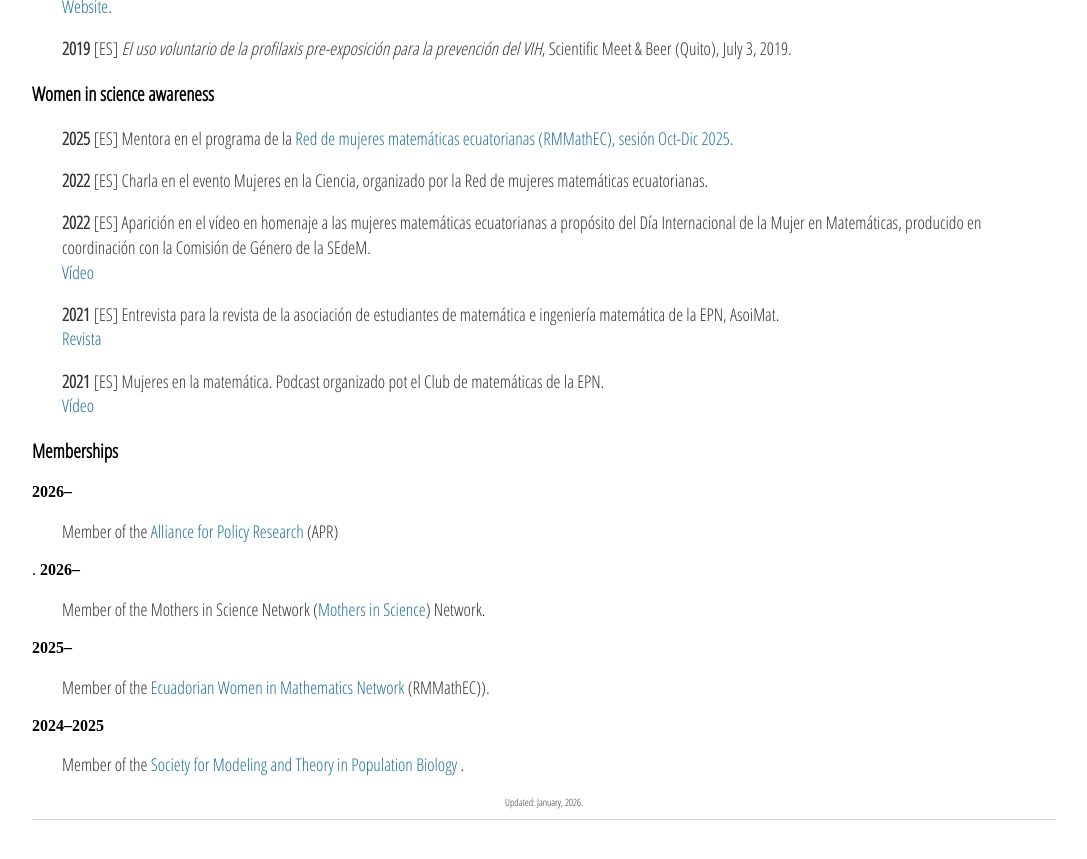
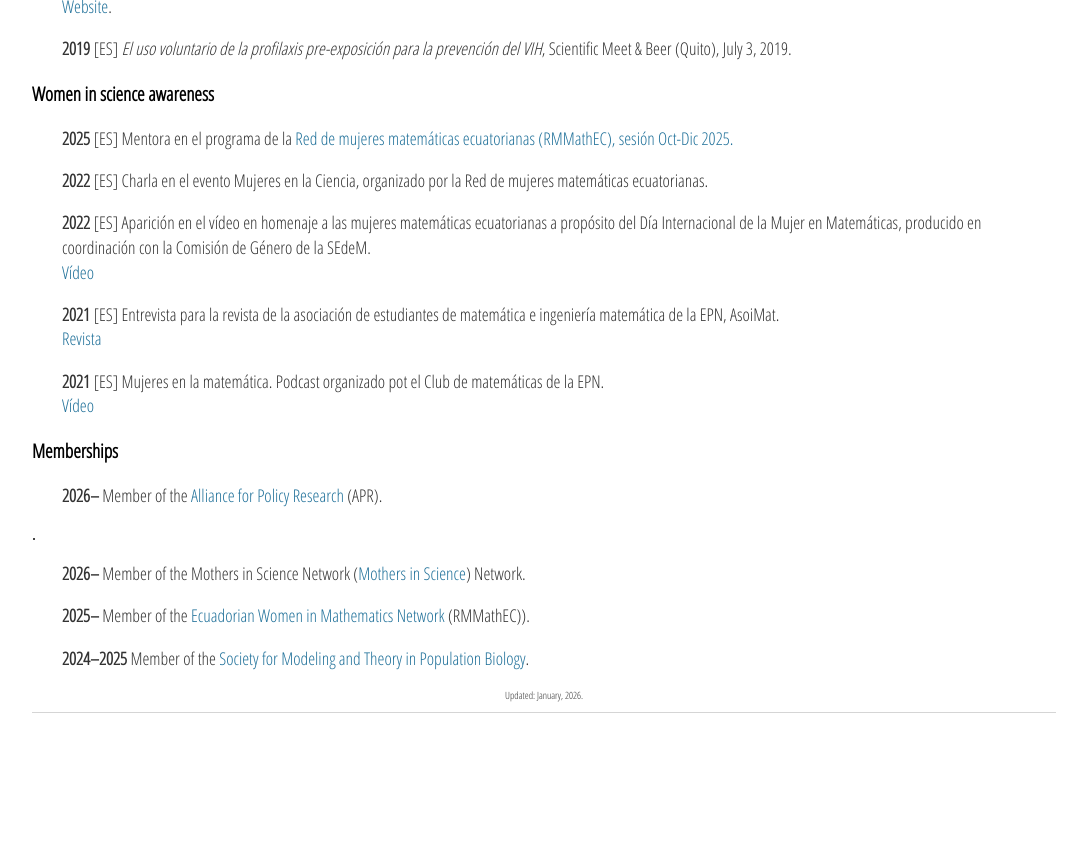
Before and after one commit to sjijon/sjijon.github.io, a Jekyll site: the page built from scientific-activities.html, in a window 1280 px wide and 900 px high, scrolled down 2090 px. Shown: the top 859 px of the window, without its empty margins (96-1183 px from the left). Built offline with Jekyll 4.4.1, drawn with Linux system fonts in a browser that asks for light colours; after the commit the page ends 2883 px from its top, so only the background shows below that.

Commit message:
Fix paragraphs

```diff
--- a/scientific-activities.html
+++ b/scientific-activities.html
@@ -201,13 +201,21 @@
 
 
 	<h3>Memberships</h3>
-	<strong>2026&ndash;</strong> <p style="padding-left:30px;">Member of the <a href="https://allianceforpolicyresearch.org/" target="_blank">Alliance for Policy Research</a> (APR)</p>.
+	<p style="padding-left:30px;">
+		<strong>2026&ndash;</strong> Member of the <a href="https://allianceforpolicyresearch.org/" target="_blank">Alliance for Policy Research</a> (APR).
+	</p>.
 
-	<strong>2026&ndash;</strong><p style="padding-left:30px;">Member of the Mothers in Science Network (<a href="https://www.mothersinscience.com" target="_blank">Mothers in Science</a>) Network.</p>
+	<p style="padding-left:30px;">
+		<strong>2026&ndash;</strong> Member of the Mothers in Science Network (<a href="https://www.mothersinscience.com" target="_blank">Mothers in Science</a>) Network.
+	</p>
 
-	<strong>2025&ndash;</strong><p style="padding-left:30px;">Member of the <a href="https://redmujeresmatematicasecu.github.io/red-mujeres-matematicas-ECU/#/" target="_blank">Ecuadorian Women in Mathematics Network</a> (RMMathEC)).</p>
+	<p style="padding-left:30px;">
+		<strong>2025&ndash;</strong> Member of the <a href="https://redmujeresmatematicasecu.github.io/red-mujeres-matematicas-ECU/#/" target="_blank">Ecuadorian Women in Mathematics Network</a> (RMMathEC)).
+	</p>
 
-	<strong>2024&ndash;2025</strong><p style="padding-left:30px;">Member of the <a href="https://smtpb.org" target="_blank">Society for Modeling and Theory in Population Biology</a> .</p>
+	<p style="padding-left:30px;">
+		<strong>2024&ndash;2025</strong> Member of the <a href="https://smtpb.org" target="_blank">Society for Modeling and Theory in Population Biology</a>.
+	</p>
 
 <!-- -------------------------
 	FOOT
```
